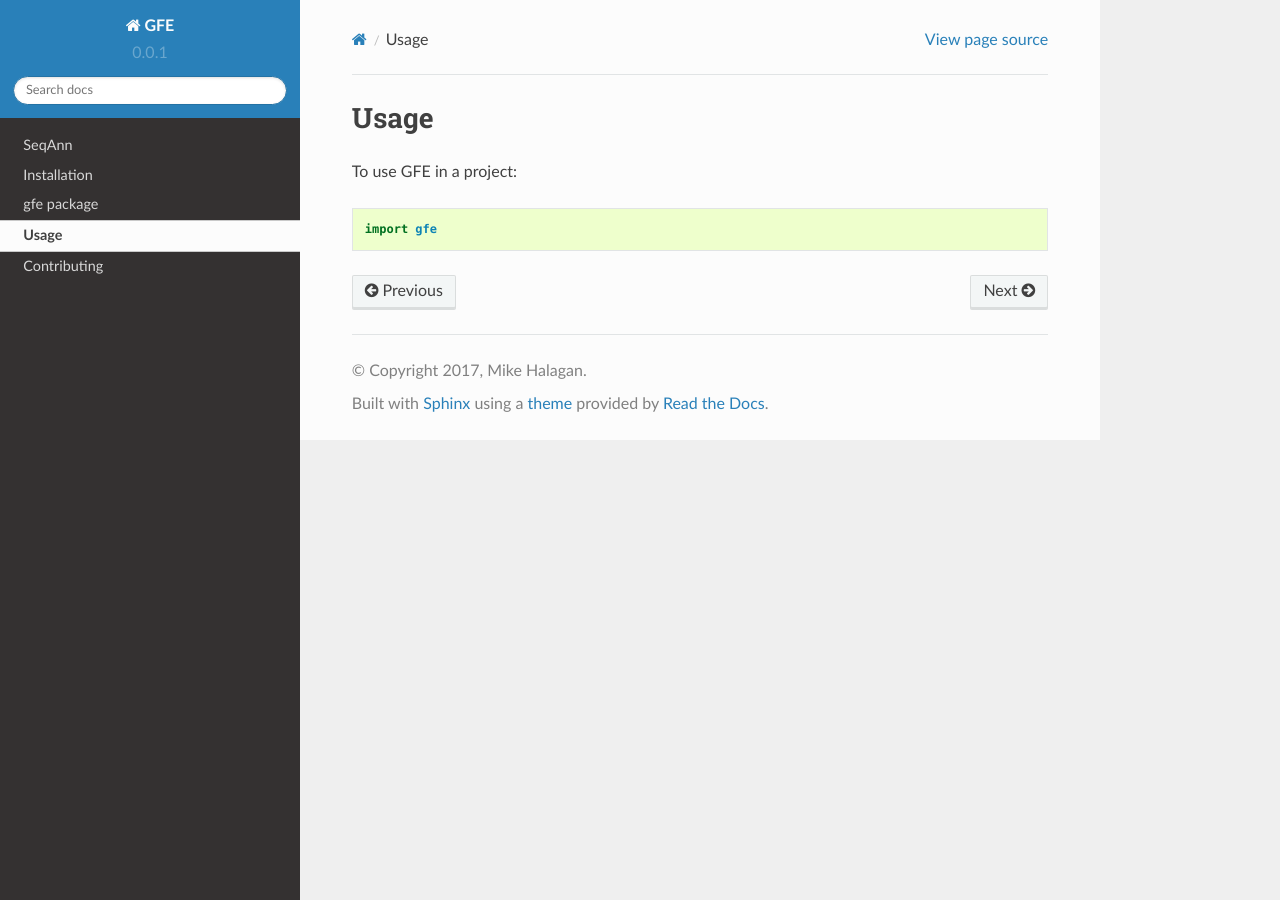
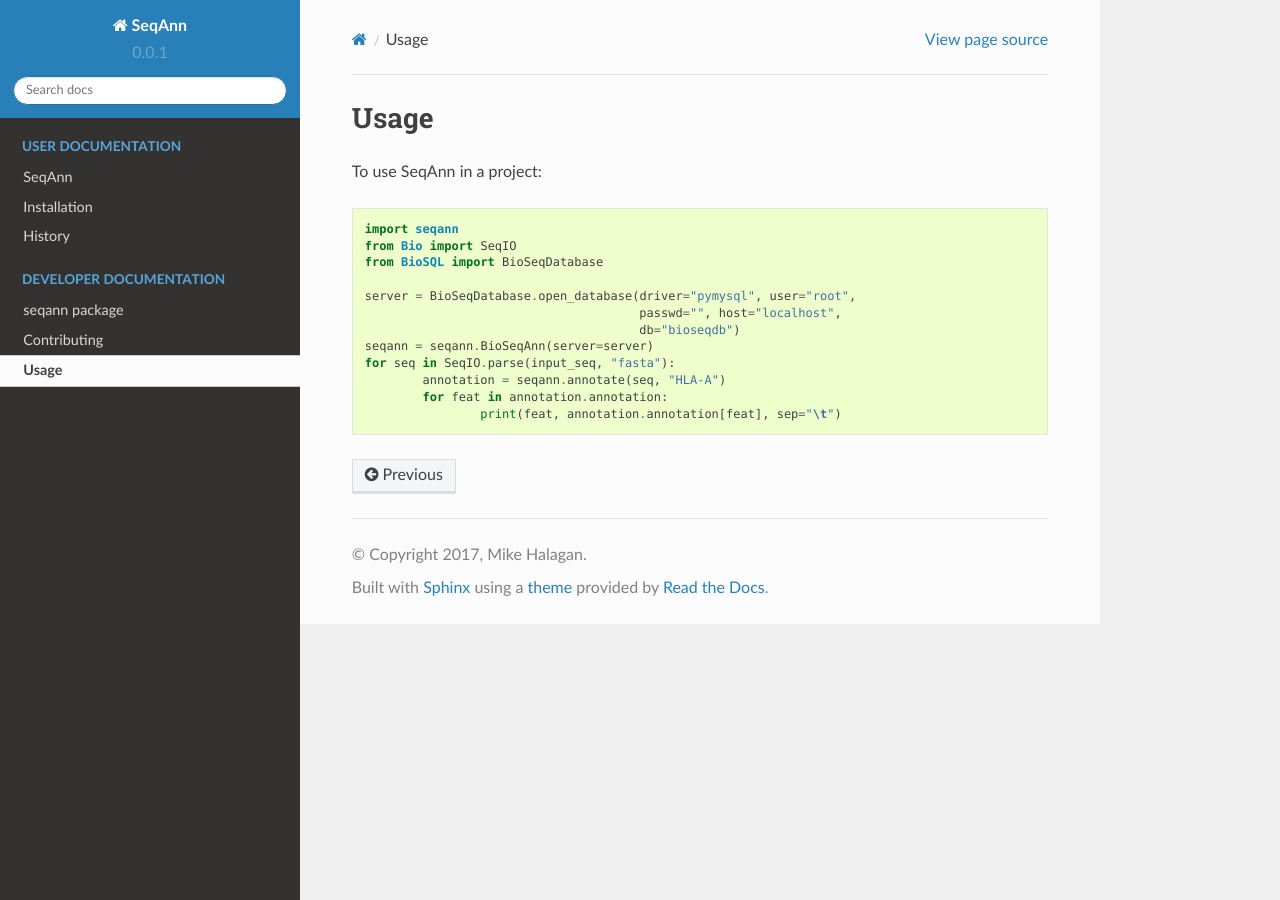
Before and after one commit to nmdp-bioinformatics/seq-ann, a Sphinx documentation site: the page built from docs/usage.rst, in a window 1280 px wide. Built offline with Sphinx 7.4.7 and the Read the Docs theme 2.0.0, drawn with Linux system fonts in a browser that asks for light colours; pages that are not in the unit, such as notebooks, are missing from menus; the version number is read from the project's files by our own code.

```diff
--- a/docs/conf.py
+++ b/docs/conf.py
@@ -31,7 +31,7 @@ project_root = os.path.dirname(cwd)
 # version is used.
 sys.path.insert(0, project_root)
 
-import gfe
+import seqann
 
 # -- General configuration ---------------------------------------------
 
@@ -55,7 +55,7 @@ source_suffix = '.rst'
 master_doc = 'index'
 
 # General information about the project.
-project = u'GFE'
+project = u'SeqAnn'
 copyright = u"2017, Mike Halagan"
 
 # The version info for the project you're documenting, acts as replacement
@@ -63,9 +63,9 @@ copyright = u"2017, Mike Halagan"
 # the built documents.
 #
 # The short X.Y version.
-version = gfe.__version__
+version = seqann.__version__
 # The full version, including alpha/beta/rc tags.
-release = gfe.__version__
+release = seqann.__version__
 
 # The language for content autogenerated by Sphinx. Refer to documentation
 # for a list of supported languages.
@@ -209,7 +209,7 @@ latex_elements = {
 # (source start file, target name, title, author, documentclass
 # [howto/manual]).
 latex_documents = [
-    ('index', 'gfe.tex',
+    ('index', 'seqann.tex',
      u'GFE Documentation',
      u'Mike Halagan', 'manual'),
 ]
@@ -240,8 +240,8 @@ latex_documents = [
 # One entry per manual page. List of tuples
 # (source start file, name, description, authors, manual section).
 man_pages = [
-    ('index', 'gfe',
-     u'GFE Documentation',
+    ('index', 'seqann',
+     u'SeqAnn Documentation',
      [u'Mike Halagan'], 1)
 ]
 
@@ -255,10 +255,10 @@ man_pages = [
 # (source start file, target name, title, author,
 #  dir menu entry, description, category)
 texinfo_documents = [
-    ('index', 'gfe',
-     u'GFE Documentation',
+    ('index', 'seqann',
+     u'SeqAnn Documentation',
      u'Mike Halagan',
-     'gfe',
+     'seqann',
      'One line description of project.',
      'Miscellaneous'),
 ]
--- a/docs/usage.rst
+++ b/docs/usage.rst
@@ -2,6 +2,17 @@
 Usage
 =====
 
-To use GFE in a project::
+To use SeqAnn in a project::
 
-    import gfe
+	import seqann
+	from Bio import SeqIO
+	from BioSQL import BioSeqDatabase
+
+	server = BioSeqDatabase.open_database(driver="pymysql", user="root",
+	                                      passwd="", host="localhost",
+	                                      db="bioseqdb")
+	seqann = seqann.BioSeqAnn(server=server)
+	for seq in SeqIO.parse(input_seq, "fasta"):
+		annotation = seqann.annotate(seq, "HLA-A")
+		for feat in annotation.annotation:
+			print(feat, annotation.annotation[feat], sep="\t")
```
Also changed, not shown: README.rst (+4 -4 lines), docs/gfe.rst (deleted, +0 -11 lines), docs/index.rst (+8 -7 lines), docs/installation.rst (+5 -5 lines), docs/seqann.rst (added, +59 -0 lines).
